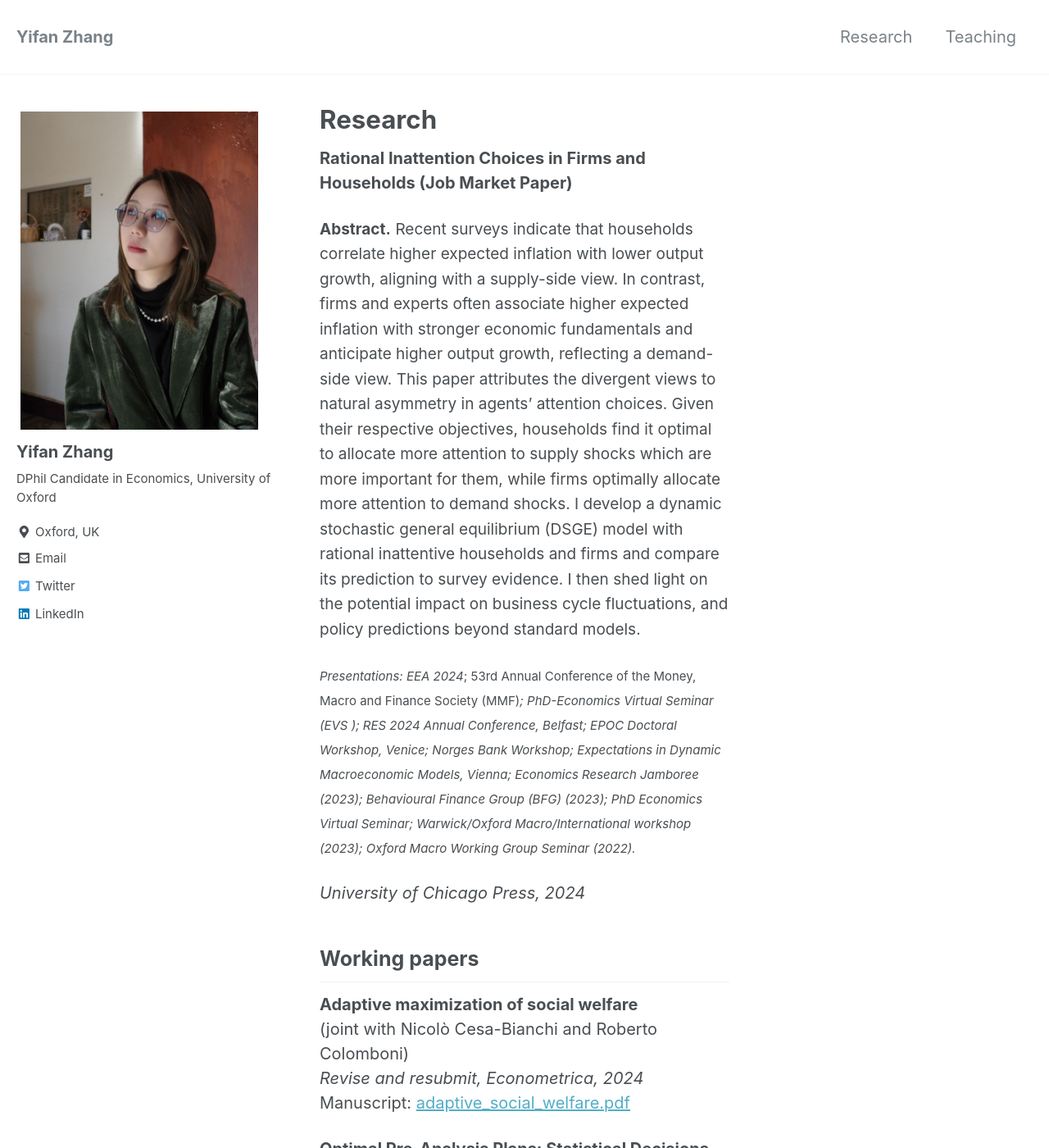
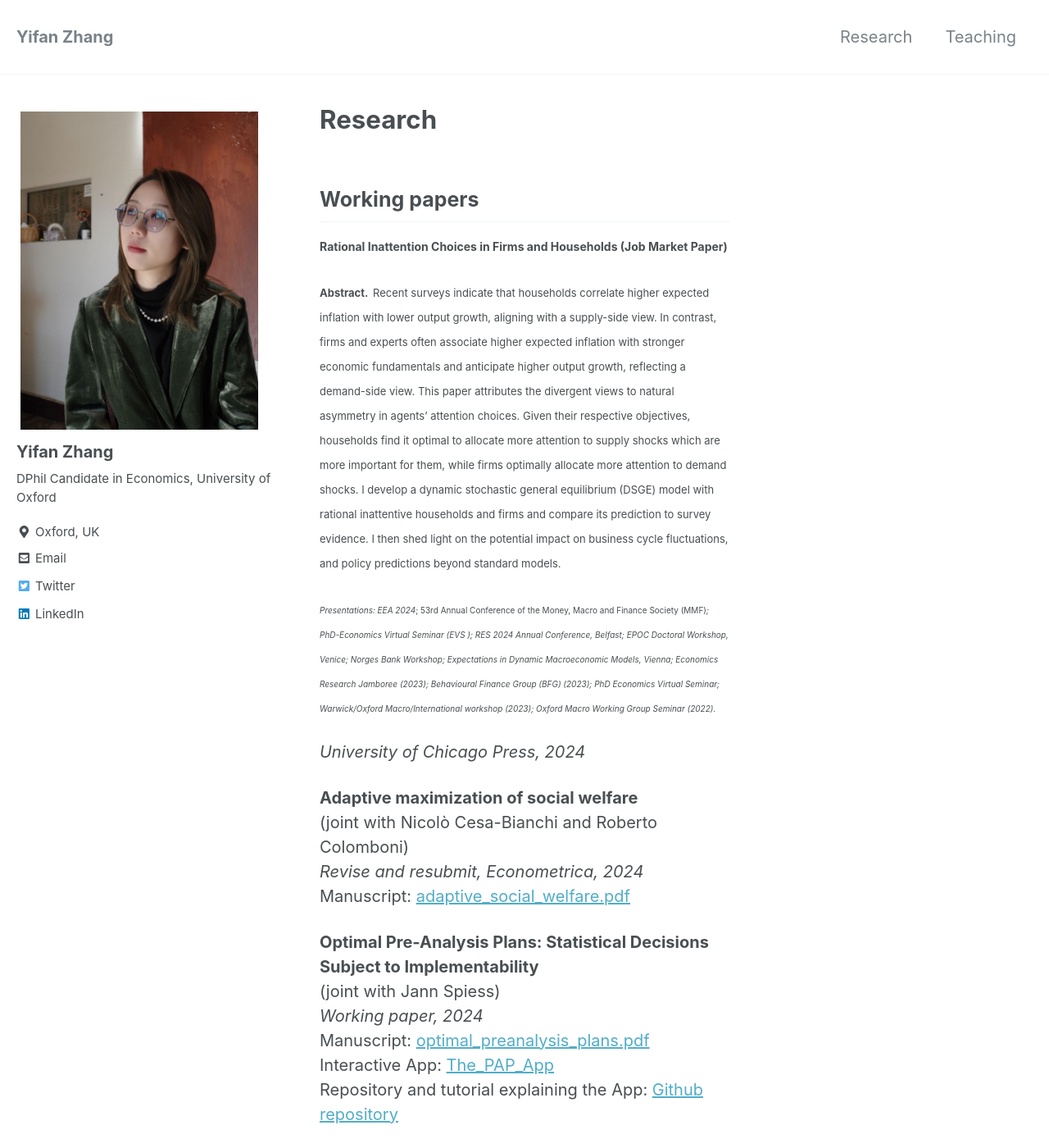
Before and after one commit to yifan-zhang-in/yifan-zhang-in.github.io, a Jekyll site: the page built from _pages/2_research.md, in a window 1280 px wide and 1400 px high. Shown: the whole window at 82% size. Built offline with Jekyll 4.4.1, drawn with Linux system fonts in a browser that asks for light colours; nearby versions of some CDN libraries.

Commit message:
Update 2_research.md

```diff
--- a/_pages/2_research.md
+++ b/_pages/2_research.md
@@ -2,20 +2,19 @@
 title: Research
 permalink: /research/
 ---
+## Working papers
 
+**<span style="font-size: 0.7em;">Rational Inattention Choices in Firms and Households (Job Market Paper)</span>**
 
-**Rational Inattention Choices in Firms and Households (Job Market Paper)**
+**<span style="font-size: 0.65em;">Abstract.</span>** <span style="font-size: 0.65em;">Recent surveys indicate that households correlate higher expected inflation with lower output growth, aligning with a supply-side view. In contrast, firms and experts often associate higher expected inflation with stronger economic fundamentals and anticipate higher output growth, reflecting a demand-side view. This paper attributes the divergent views to natural asymmetry in agents' attention choices. Given their respective objectives, households find it optimal to allocate more attention to supply shocks which are more important for them, while firms optimally allocate more attention to demand shocks. I develop a dynamic stochastic general equilibrium (DSGE) model with rational inattentive households and firms and compare its prediction to survey evidence. I then shed light on the potential impact on business cycle fluctuations, and policy predictions beyond standard models.</span>
 
-**<span style="font-size: 0.95em;">Abstract.</span>** <span style="font-size: 0.95em;">Recent surveys indicate that households correlate higher expected inflation with lower output growth, aligning with a supply-side view. In contrast, firms and experts often associate higher expected inflation with stronger economic fundamentals and anticipate higher output growth, reflecting a demand-side view. This paper attributes the divergent views to natural asymmetry in agents' attention choices. Given their respective objectives, households find it optimal to allocate more attention to supply shocks which are more important for them, while firms optimally allocate more attention to demand shocks. I develop a dynamic stochastic general equilibrium (DSGE) model with rational inattentive households and firms and compare its prediction to survey evidence. I then shed light on the potential impact on business cycle fluctuations, and policy predictions beyond standard models.</span>
-
-<span style="font-size: 0.75em;">*Presentations:  EEA 2024*; 53rd Annual Conference of the Money, Macro and Finance  Society (MMF)*; PhD-Economics Virtual Seminar (EVS ); RES 2024 Annual Conference, Belfast; EPOC Doctoral Workshop, Venice; Norges Bank Workshop; Expectations in Dynamic Macroeconomic Models, Vienna; Economics Research Jamboree (2023); Behavioural Finance Group (BFG) (2023); PhD Economics Virtual Seminar; Warwick/Oxford Macro/International workshop (2023); Oxford Macro Working Group Seminar (2022).*</span>
+<span style="font-size: 0.5em;">*Presentations:  EEA 2024*; 53rd Annual Conference of the Money, Macro and Finance  Society (MMF)*; PhD-Economics Virtual Seminar (EVS ); RES 2024 Annual Conference, Belfast; EPOC Doctoral Workshop, Venice; Norges Bank Workshop; Expectations in Dynamic Macroeconomic Models, Vienna; Economics Research Jamboree (2023); Behavioural Finance Group (BFG) (2023); PhD Economics Virtual Seminar; Warwick/Oxford Macro/International workshop (2023); Oxford Macro Working Group Seminar (2022).*</span>
 
 
 
   *University of Chicago Press, 2024*
 
 
-## Working papers
 
 **Adaptive maximization of social welfare**
   (joint with Nicolò Cesa-Bianchi and Roberto Colomboni)
```
